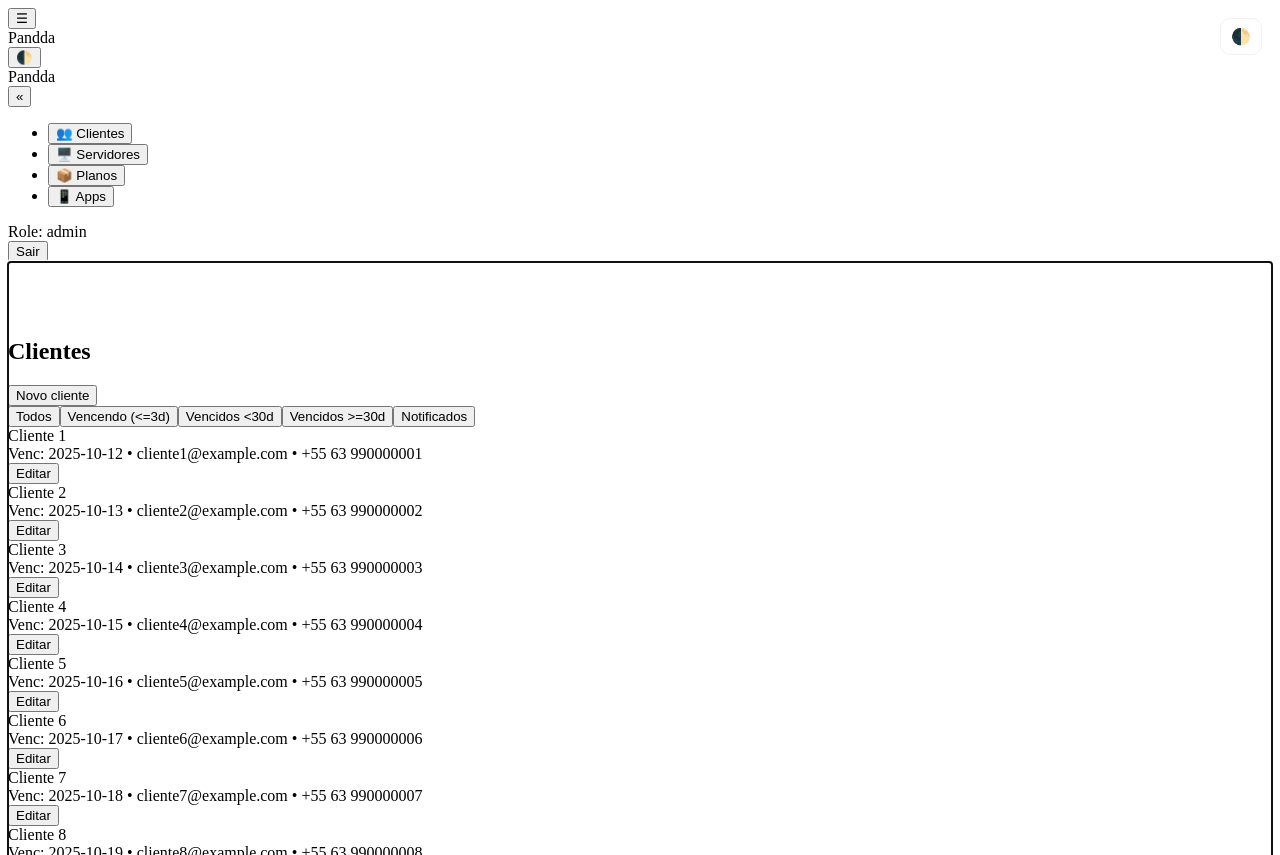
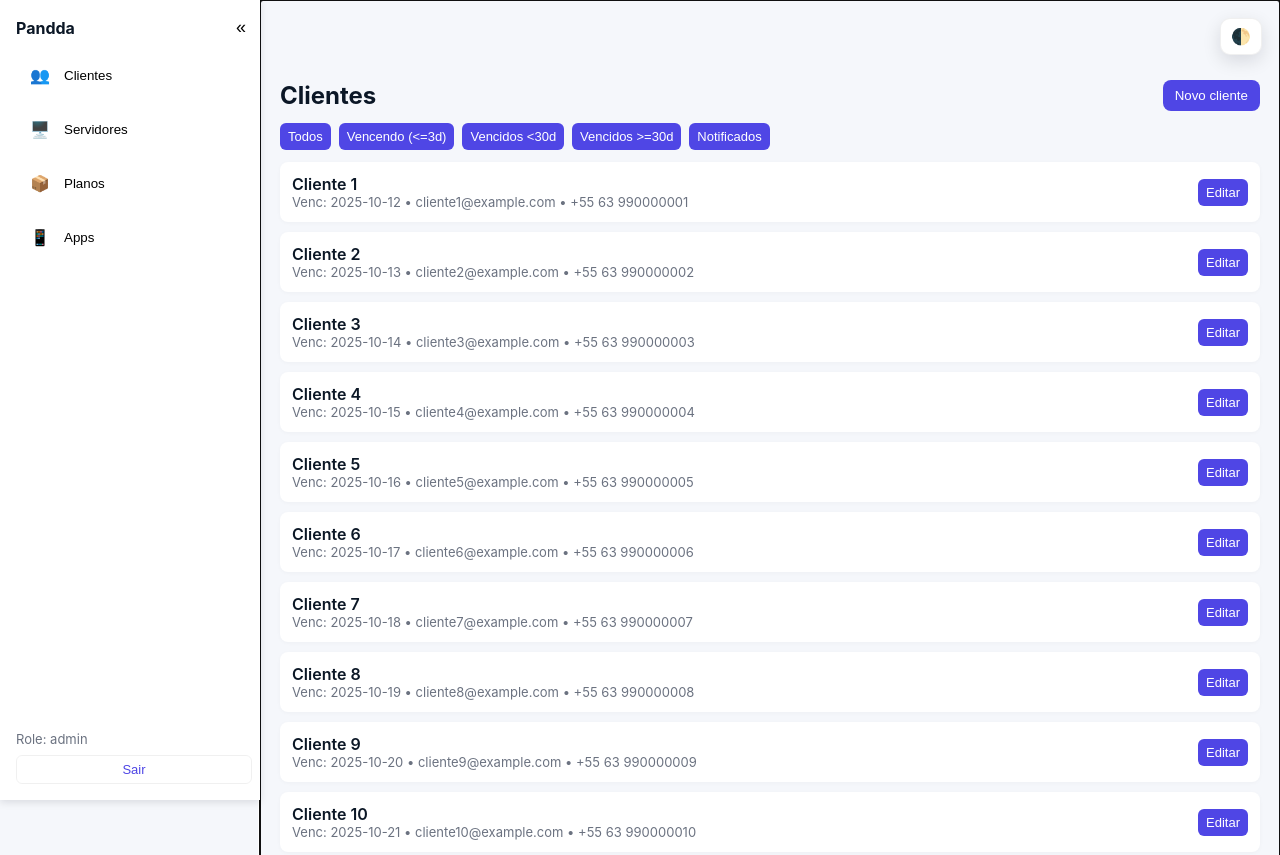
Before and after one commit to panboxtech/pandda, a plain HTML site: page dashboard.html in a window 1280 px wide. Shown: the top 855 px of the page. Drawn offline with Linux system fonts and the light colour scheme; sample sign-in values are in the browser's storage.

Commit message:
Update styles.css

```diff
--- a/css/styles.css
+++ b/css/styles.css
@@ -1,32 +1,275 @@
-/* espaçador de topo para garantir que o botão flutuante não cubra elementos importantes */
-/* agora aumentamos o espaço no desktop para 56px (ajuste fino) */
-.view-top-spacer { width:100%; height:56px; }
-@media (max-width:900px) {
-  /* no mobile o topbar já ocupa espaço; manter 0 para não criar gap extra */
-  .view-top-spacer { height:0; }
+:root{
+  --bg:#f5f7fb;
+  --panel:#ffffff;
+  --text:#0b1726;
+  --muted:#6b7280;
+  --accent:#4f46e5;
+  --shadow:rgba(2,6,23,0.12);
+}
+[data-theme="dark"]{
+  --bg:#0b1220;
+  --panel:#071127;
+  --text:#e6eef8;
+  --muted:#9aa6b2;
+  --accent:#7c5cff;
+  --shadow:rgba(0,0,0,0.5);
 }
 
-/* floating theme button (desktop) mantém z-index alto; espaçador evita sobreposição de botões */
-.floating-theme {
-  position: fixed;
-  top: 18px;
-  right: 18px;
-  z-index: 60; /* ligeiro aumento para garantir visibilidade sobre a sidebar quando necessário */
-  background: var(--panel);
-  color: var(--text);
-  border-radius: 10px;
-  padding: 8px 10px;
-  box-shadow: 0 6px 18px var(--shadow);
-  border: 1px solid rgba(0,0,0,0.06);
-  cursor: pointer;
-  display: inline-flex;
-  align-items: center;
-  justify-content: center;
-  font-size: 16px;
+*{box-sizing:border-box}
+html,body{height:100%}
+body{
+  margin:0;
+  font-family:Inter, "Segoe UI", system-ui, Helvetica, Arial;
+  color:var(--text);
+  background:var(--bg);
+  min-height:100vh;
+}
+a{color:var(--accent)}
+.muted{color:var(--muted);font-size:13px}
+
+/* ---------- Login ---------- */
+.page-login{display:flex;align-items:center;justify-content:center;height:100vh;padding:16px}
+.login-card{
+  background:var(--panel);
+  padding:24px;
+  border-radius:10px;
+  box-shadow:0 6px 18px var(--shadow);
+  width:360px;
+  max-width:100%;
+}
+.login-card h1{margin:0 0 12px;text-align:center}
+input{
+  width:100%;
+  padding:10px;
+  margin:8px 0;
+  border:1px solid rgba(0,0,0,0.06);
+  border-radius:6px;
+  background:transparent;
+  color:var(--text);
+}
+label{font-size:13px;color:var(--muted);display:block;margin-top:8px}
+.login-actions{display:flex;gap:8px;margin-top:12px}
+.feedback{margin-top:12px;color:var(--muted);font-size:13px}
+.feedback.error{color:#d04545}
+
+/* ---------- Buttons ---------- */
+.btn{
+  display:inline-block;
+  padding:8px 12px;
+  border-radius:8px;
+  border:0;
+  background:var(--accent);
+  color:white;
+  cursor:pointer;
+}
+.btn.ghost{background:transparent;color:var(--accent);border:1px solid rgba(0,0,0,0.06)}
+.btn.small{padding:6px 8px;font-size:13px;border-radius:6px}
+.icon-btn{background:transparent;border:0;font-size:18px;cursor:pointer}
+
+/* ---------- Layout / Sidebar ---------- */
+.sidebar{
+  width:260px;
+  background:var(--panel);
+  height:100vh;
+  position:fixed;
+  left:0;
+  top:0;
+  padding:16px;
+  display:flex;
+  flex-direction:column;
+  transition:width .22s,transform .2s;
+  padding-right:8px;
+  z-index:30;
+  box-shadow:0 2px 8px var(--shadow);
+}
+/* largura reduzida quando colapsada (ícones) */
+.sidebar.collapsed{width:64px}
+.main-content{
+  margin-left:260px;
+  padding:20px;
+  transition:margin-left .22s;
+  min-height:100vh;
+}
+.sidebar.collapsed + .main-content{margin-left:64px}
+
+.topbar{
+  height:56px;
+  display:flex;
+  align-items:center;
+  gap:8px;
+  padding:8px 12px;
+  background:var(--panel);
+  box-shadow:0 1px 0 rgba(0,0,0,0.04);
+  position:fixed;
+  left:0;
+  right:0;
+  top:0;
+  z-index:20;
+}
+.topbar .topbar-title{font-weight:600}
+.sidebar-top{
+  display:flex;
+  align-items:center;
+  gap:8px;
+  justify-content:space-between;
+  margin-bottom:12px;
+}
+.brand-wrap{display:flex;align-items:center;gap:8px;flex:1}
+.brand{font-weight:700;white-space:nowrap;overflow:hidden;text-overflow:ellipsis}
+.spacer{flex:1}
+
+/* esconder título e spacer quando colapsada (desktop) */
+.sidebar.collapsed .brand,
+.sidebar.collapsed .spacer {
+  display: none;
 }
 
-/* pequenas melhorias visuais para o header da view (reduz risco de colisão) */
-.view-header { margin-top: 4px; }
+/* ---------- Floating theme button ---------- */
+.floating-theme{
+  position:fixed;
+  top:18px;
+  right:18px;
+  z-index:60;
+  background:var(--panel);
+  color:var(--text);
+  border-radius:10px;
+  padding:8px 10px;
+  box-shadow:0 6px 18px var(--shadow);
+  border:1px solid rgba(0,0,0,0.06);
+  cursor:pointer;
+  display:inline-flex;
+  align-items:center;
+  justify-content:center;
+  font-size:16px;
+}
 
-/* se preferir, também adicionamos um pequeno margin-top nas ações para maior espaçamento */
-.view-actions { display:flex; align-items:center; gap:8px; }
+/* ---------- Menu ---------- */
+.menu ul{
+  list-style:none;
+  padding:0;
+  margin:0;
+  display:flex;
+  flex-direction:column;
+  gap:6px;
+}
+.menu-item{
+  display:flex;
+  align-items:center;
+  gap:10px;
+  width:100%;
+  text-align:left;
+  padding:10px;
+  border-radius:8px;
+  border:0;
+  background:transparent;
+  cursor:pointer;
+}
+.menu-item:hover{background:rgba(0,0,0,0.04)}
+.menu-icon{
+  width:28px;
+  height:28px;
+  display:inline-flex;
+  align-items:center;
+  justify-content:center;
+  font-size:16px;
+}
+.menu-label{white-space:nowrap}
+
+/* quando colapsado mostrar apenas ícone e centralizar */
+.sidebar.collapsed .menu-item{
+  justify-content:center;
+  padding-left:6px;
+  padding-right:6px;
+}
+.sidebar.collapsed .menu-label{display:none}
+
+/* ---------- Footer ---------- */
+.sidebar-footer{margin-top:auto;display:flex;flex-direction:column;gap:8px}
+
+/* ---------- Views ---------- */
+.view-root{min-height:60vh}
+.view{background:transparent}
+.view-header{
+  display:flex;
+  align-items:center;
+  justify-content:space-between;
+  gap:12px;
+  margin-bottom:12px;
+}
+.view-header h2{margin:0}
+.view-top-spacer{width:100%;height:56px} /* espaçador maior para evitar sobreposição do botão flutuante */
+
+@media (max-width:900px){
+  .view-top-spacer{height:0} /* no mobile o topbar ocupa espaço */
+}
+
+/* melhorar separação entre título e ações */
+.view-header{margin-top:4px}
+.view-actions{display:flex;align-items:center;gap:8px}
+
+/* ---------- Filters / Lists ---------- */
+.filters{display:flex;flex-wrap:wrap;gap:8px;margin-bottom:12px}
+.list{display:flex;flex-direction:column;gap:10px}
+.list-row{
+  display:flex;
+  justify-content:space-between;
+  align-items:center;
+  padding:12px;
+  border-radius:8px;
+  background:var(--panel);
+  box-shadow:0 1px 4px rgba(2,6,23,0.03);
+}
+.list-title{font-weight:600}
+
+/* ---------- Modal ---------- */
+.modal-root{
+  position:fixed;
+  inset:0;
+  display:none;
+  align-items:center;
+  justify-content:center;
+  z-index:70;
+}
+.modal-root.active{display:flex}
+.modal-overlay{position:absolute;inset:0;background:rgba(0,0,0,0.32)}
+.modal{
+  background:var(--panel);
+  padding:16px;
+  border-radius:10px;
+  min-width:320px;
+  max-width:720px;
+  box-shadow:0 8px 40px var(--shadow);
+  position:relative;
+  z-index:2;
+}
+.entity-form label{display:block;margin-top:8px;font-size:13px;color:var(--muted)}
+.entity-form input[type="text"], .entity-form input[type="email"], .entity-form input[type="date"], .entity-form input[type="url"]{
+  width:100%;
+  padding:8px;
+  margin-top:6px;
+  border-radius:6px;
+  border:1px solid rgba(0,0,0,0.06);
+  background:transparent;
+  color:var(--text);
+}
+.form-error{color:#d04545;margin-top:8px}
+
+/* ---------- Responsive ---------- */
+.desktop-only{display:inline-block}
+.mobile-only{display:none}
+
+@media (max-width:900px){
+  .desktop-only{display:none}
+  .mobile-only{display:flex}
+
+  .sidebar{
+    transform:translateX(-110%);
+    position:fixed;
+  }
+  .sidebar.open{transform:translateX(0)}
+  .main-content{margin-left:0;padding-top:64px}
+  .login-card{width:100%;max-width:420px}
+}
+
+/* garantir largura reduzida final quando collapsed */
+.sidebar.collapsed{width:64px}
```
